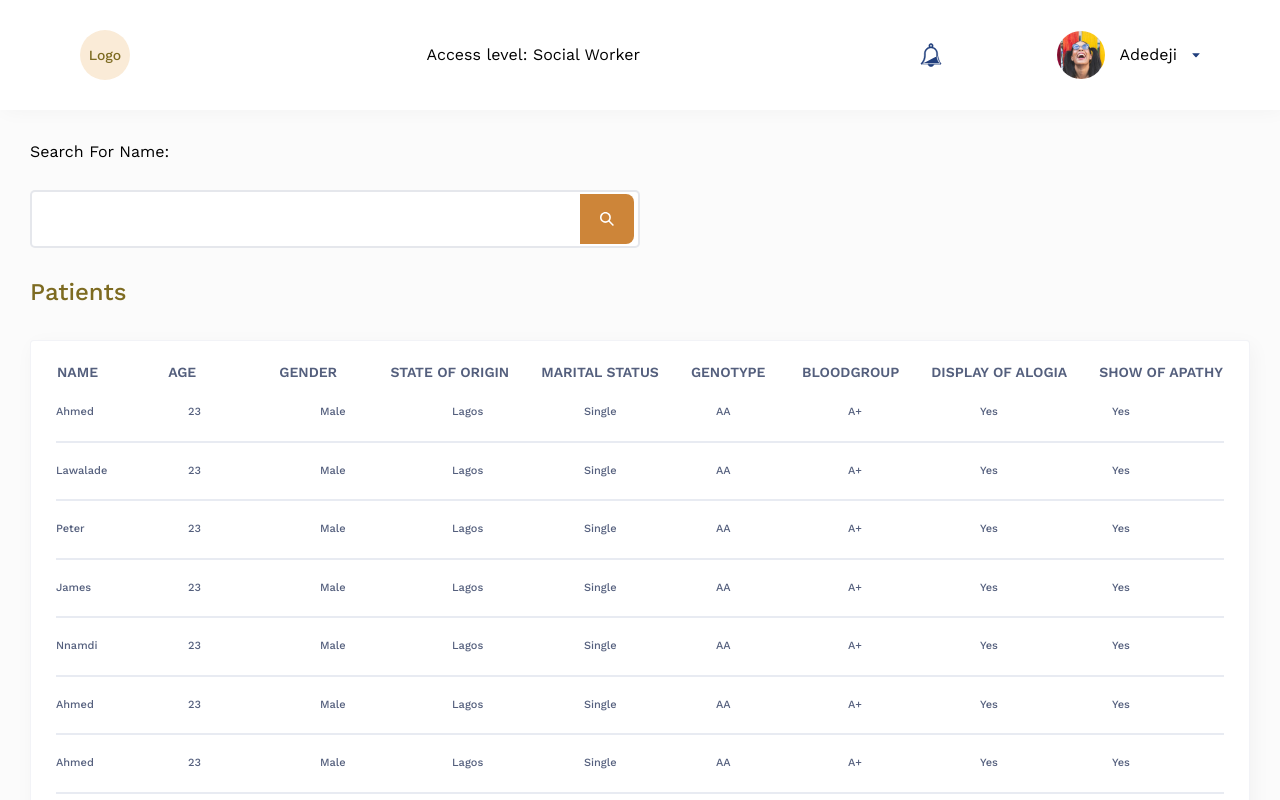
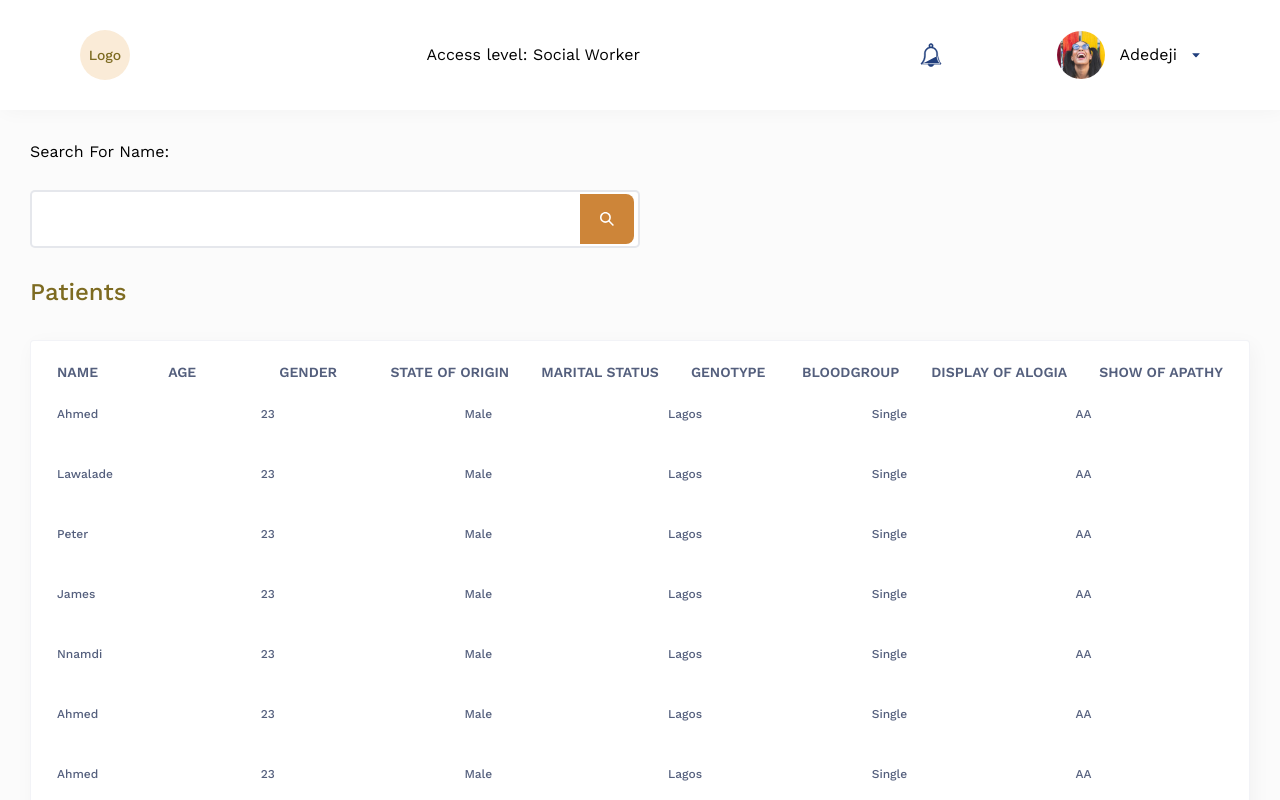
Before and after one commit to Onyelaudochukwuka/authoritative-access, a React (Create React App) app: page /dashboard/users in a window 1280 px wide. Shown: the top 800 px of the page. Built offline with nearby package versions, Linux system fonts and the light colour scheme.

Commit message:
feat: created Table row

```diff
--- a/src/components/atoms/TableRow/index.module.css
+++ b/src/components/atoms/TableRow/index.module.css
@@ -2,10 +2,8 @@
   display: flex;
   justify-content: space-between;
   width: 100%;
-  overflow-x: scroll;
   gap: 30px;
   padding-right: 10px;
-  border-bottom: 2px solid rgba(33, 63, 125, 0.1);
   padding-block: 20px;
   position: relative;
   align-items: center;
@@ -22,8 +20,9 @@
 }
 .TableRow__elements {
   flex-basis: 15%;
+  width: 15%;
   max-width: 15%;
-  width: 15%;
+  min-width: 15%;
   white-space: nowrap;
   color: #545F7D;
   font-weight: 500;
--- a/src/components/atoms/TableRow/index.module.scss
+++ b/src/components/atoms/TableRow/index.module.scss
@@ -3,10 +3,8 @@
   display: flex;
   justify-content: space-between;
   width: 100%;
-  overflow-x: scroll;
   gap: 30px;
   padding-right: 10px;
-  border-bottom: 2px solid rgba(33, 63, 125, 0.1);
   padding-block: 20px;
   position: relative;
   align-items: center;
@@ -22,8 +20,9 @@
   }
   &__elements {
     flex-basis: 15%;
+    width: 15%;
     max-width: 15%;
-    width: 15%;
+    min-width: 15%;
     white-space: nowrap;
     color: $log-in-text;
     font-weight: 500;
--- a/src/components/atoms/TableRow/index.tsx
+++ b/src/components/atoms/TableRow/index.tsx
@@ -14,16 +14,19 @@ interface ITableRow {
 const TableRow: FC<ITableRow> = ({ data }) => {
   const authLevel = useAppSelector((state) => state.app.level);
   return (
-    <div className={style.TableRow} data-testid="table-row-container">
+    <tr
+      className={style.TableRow}
+      data-testid="table-row-container"
+    >
       {data.map(({ level, data: dataValue }) => (
-        <div
+        <td
           className={`${style.TableRow__elements}
           ${authLevel - level > 0 && style.TableRow__elements__display}`}
         >
           {dataValue}
-        </div>
+        </td>
       ))}
-    </div>
+    </tr>
   );
 };
 
```
Also changed, not shown: 1 other file (tests, documents, lock files or other folders).
